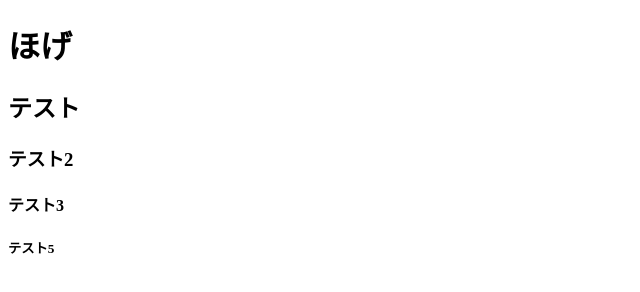
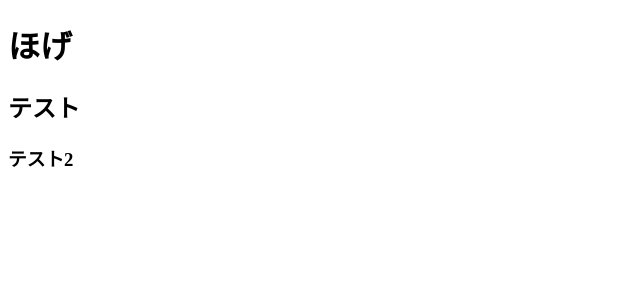
Before and after one commit to roll1226/git-study, a plain HTML site: page index.html in a window 1280 px wide. Shown: the whole page, without its empty margins (0-640 px from the left). Drawn offline with Linux system fonts and the light colour scheme.

Commit message:
deleta/h4h3

```diff
--- a/index.html
+++ b/index.html
@@ -10,7 +10,5 @@
   <h1>ほげ</h1>
   <h2>テスト</h2>
   <h3>テスト2</h3>
-  <h4>テスト3</h4>
-  <h5>テスト5</h5>
 </body>
 </html>
```
